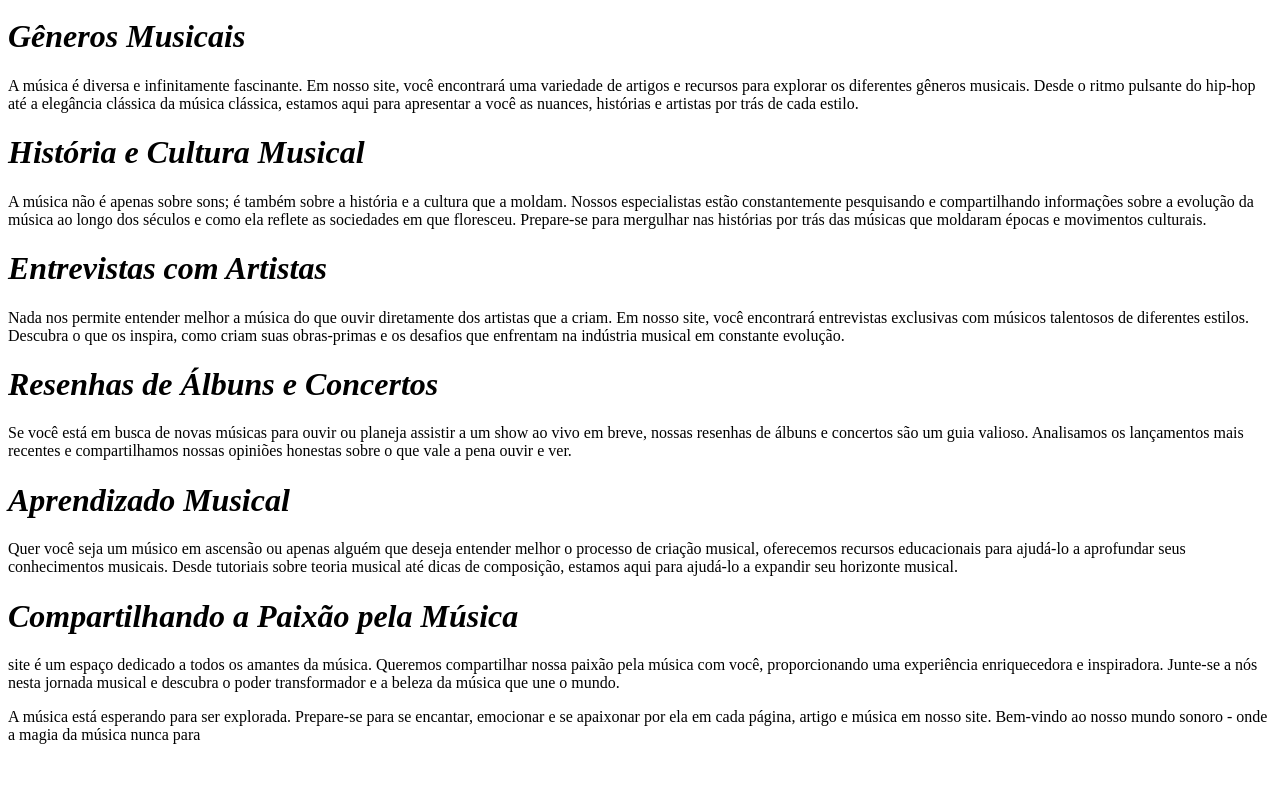
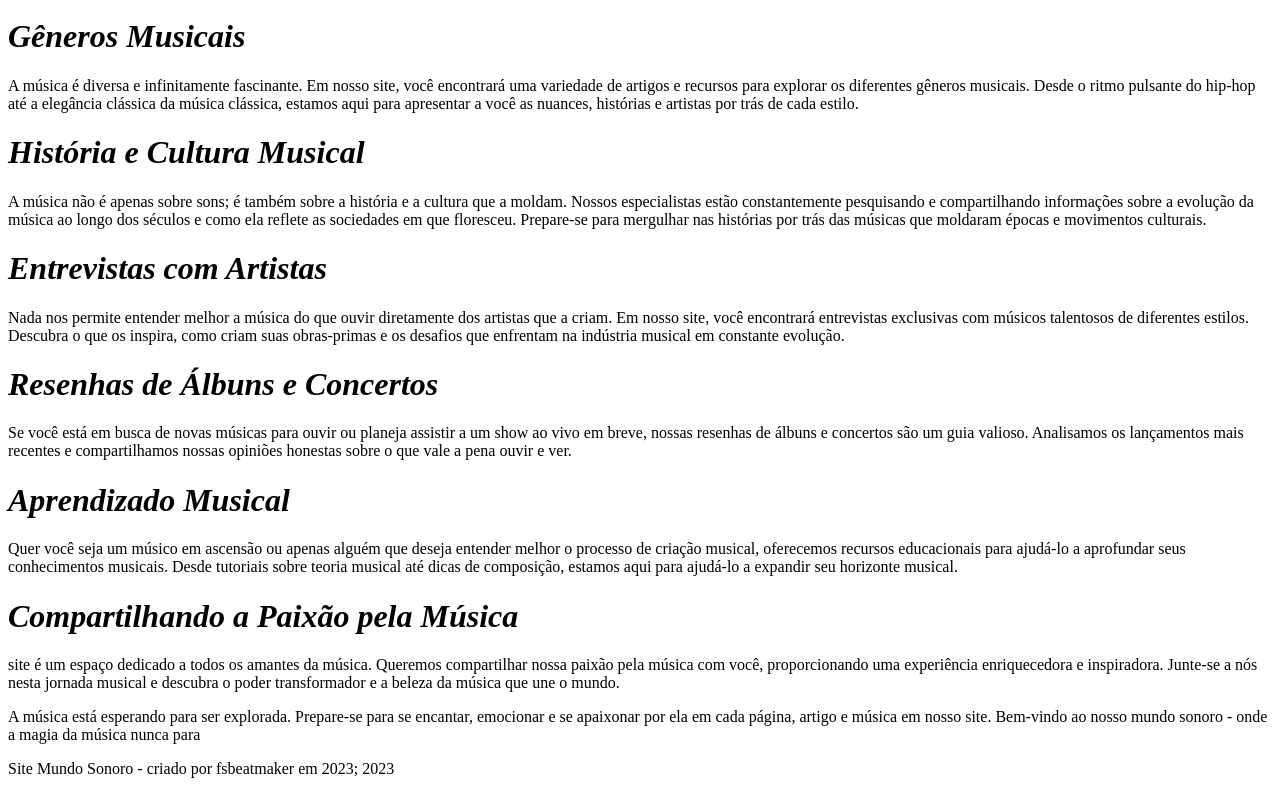
Before and after one commit to fabio0604/formadoresturmal, a plain HTML site: page index.html in a window 1280 px wide. Shown: the part 431-1225 px from the top of the page. Before the commit the page ends 1191 px from the top, so only its background shows below. Drawn offline with Linux system fonts and the light colour scheme.

Commit message:
versão 1.6

```diff
--- a/index.html
+++ b/index.html
@@ -42,6 +42,10 @@
 
         <p>A música está esperando para ser explorada. Prepare-se para se encantar, emocionar e se apaixonar por ela em cada página, artigo e música em nosso site. Bem-vindo ao nosso mundo sonoro - onde a magia da música nunca para </p>
 
+        <footer>
+            <p>Site Mundo Sonoro - criado por fsbeatmaker em 2023; 2023</p>
+
+        </footer>
     </body>
 
 </html>
```
